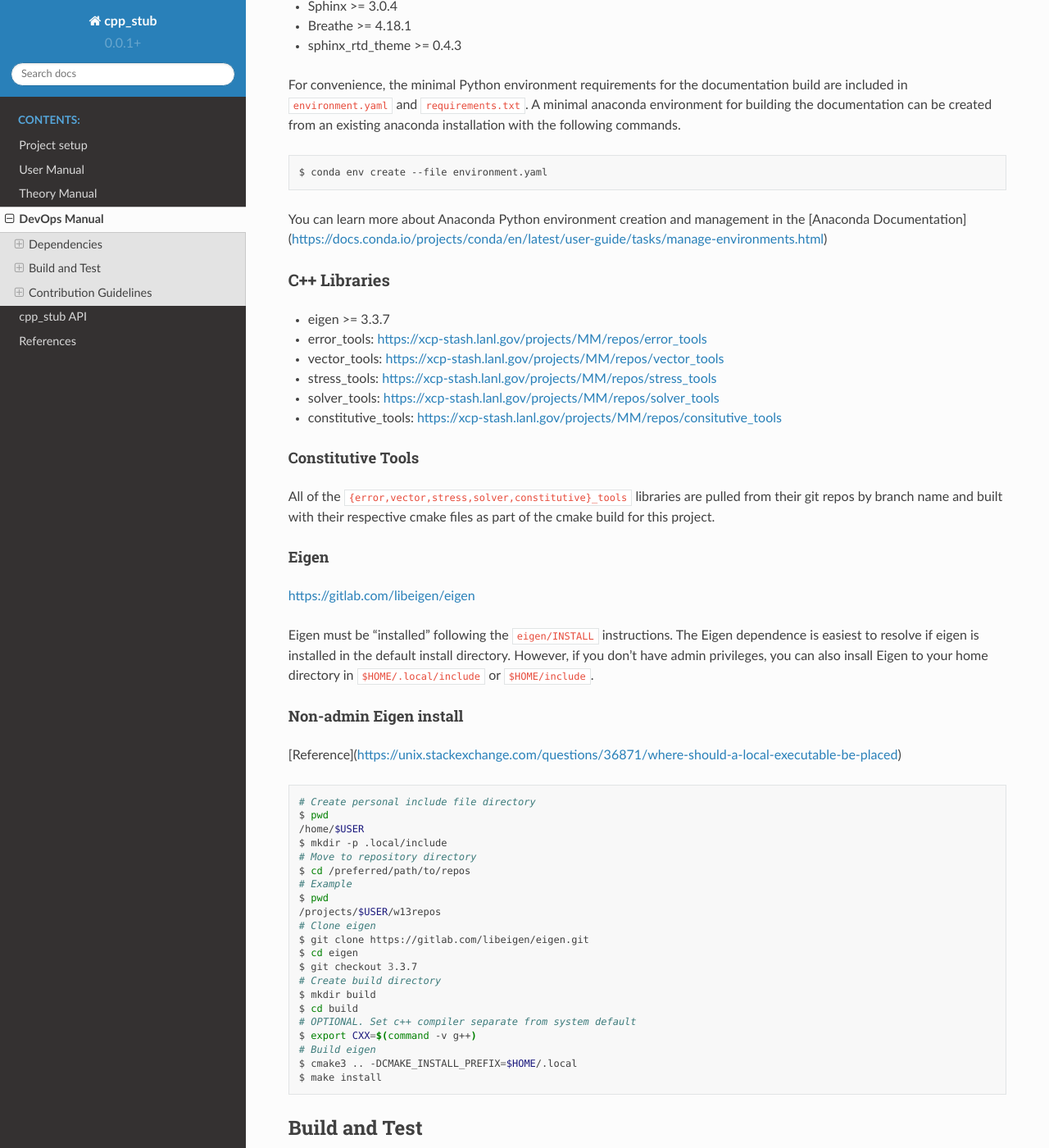
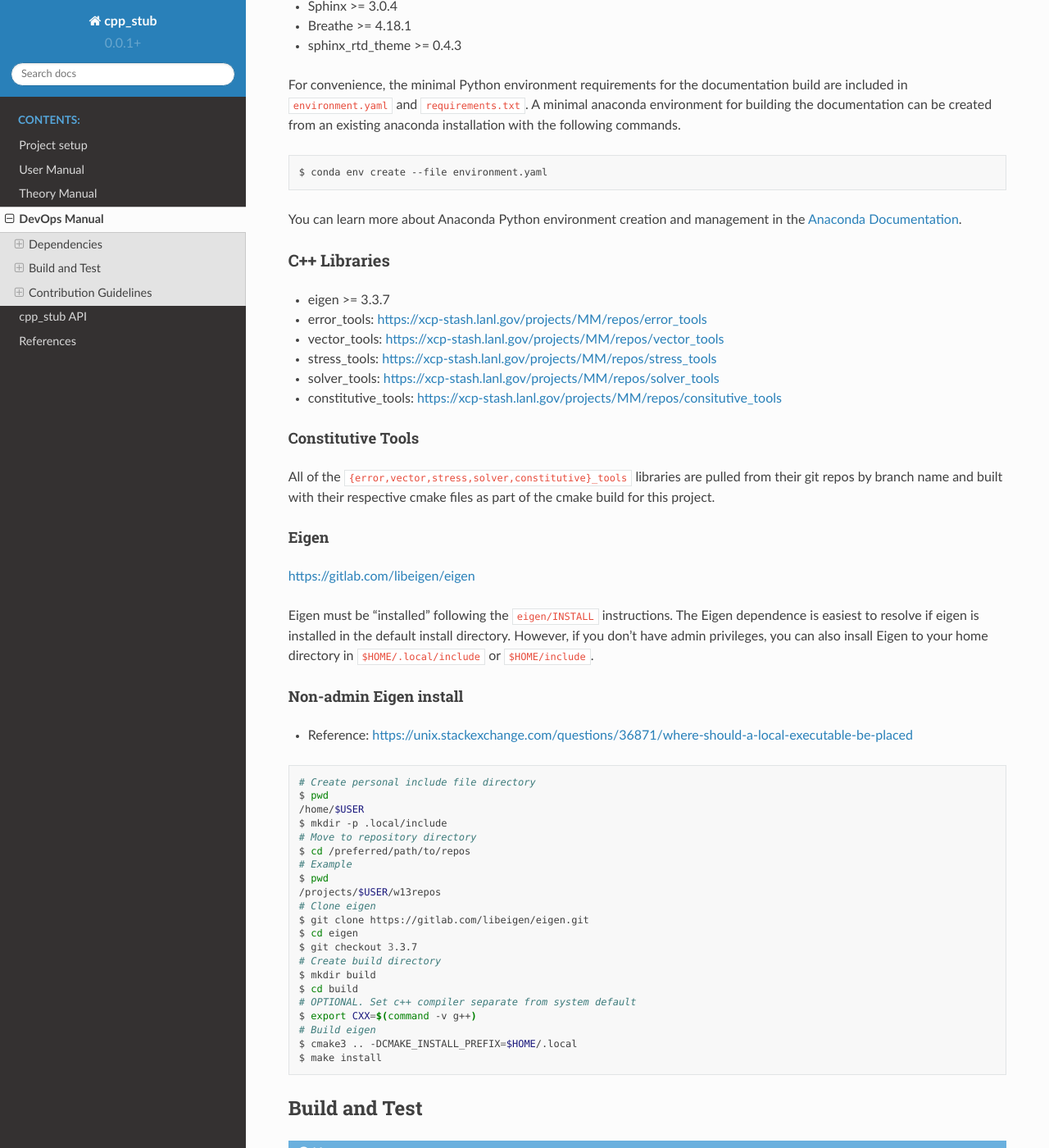
Before and after one commit to lanl/tardigrade-asp, a Sphinx documentation site: the page built from docs/devops.rst, in a window 1280 px wide and 1400 px high, scrolled down 712 px. Shown: the whole window at 82% size. Built offline with Sphinx 7.4.7 and the Read the Docs theme 2.0.0, drawn with Linux system fonts in a browser that asks for light colours; some of the changed lines change nothing that is shown.

Commit message:
MAINT: ReST formatting and syntax updates

```diff
--- a/docs/dependencies.txt
+++ b/docs/dependencies.txt
@@ -37,8 +37,7 @@ following commands.
    $ conda env create --file environment.yaml
 
 You can learn more about Anaconda Python environment creation and management in
-the [Anaconda
-Documentation](https://docs.conda.io/projects/conda/en/latest/user-guide/tasks/manage-environments.html)
+the `Anaconda Documentation`_.
 
 C++ Libraries
 =============
@@ -71,7 +70,7 @@ insall Eigen to your home directory in ``$HOME/.local/include`` or
 Non-admin Eigen install
 -----------------------
 
-[Reference](https://unix.stackexchange.com/questions/36871/where-should-a-local-executable-be-placed)
+* Reference: https://unix.stackexchange.com/questions/36871/where-should-a-local-executable-be-placed
 
 .. code:: bash
 
--- a/docs/targets.txt
+++ b/docs/targets.txt
@@ -1,3 +1,4 @@
+.. _`Anaconda Documentation`: https://docs.conda.io/projects/conda/en/latest/user-guide/tasks/manage-environments.html
 .. _`Bitbucket`: https://bitbucket.org/product
 .. _`Confluence`: https://www.atlassian.com/software/confluence
 .. _`DevOps`: https://en.wikipedia.org/wiki/DevOps
```
